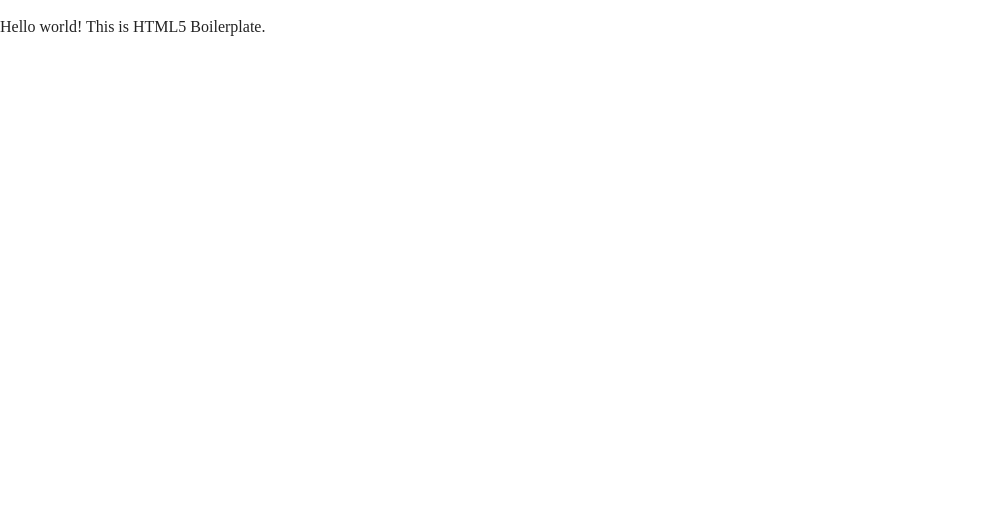
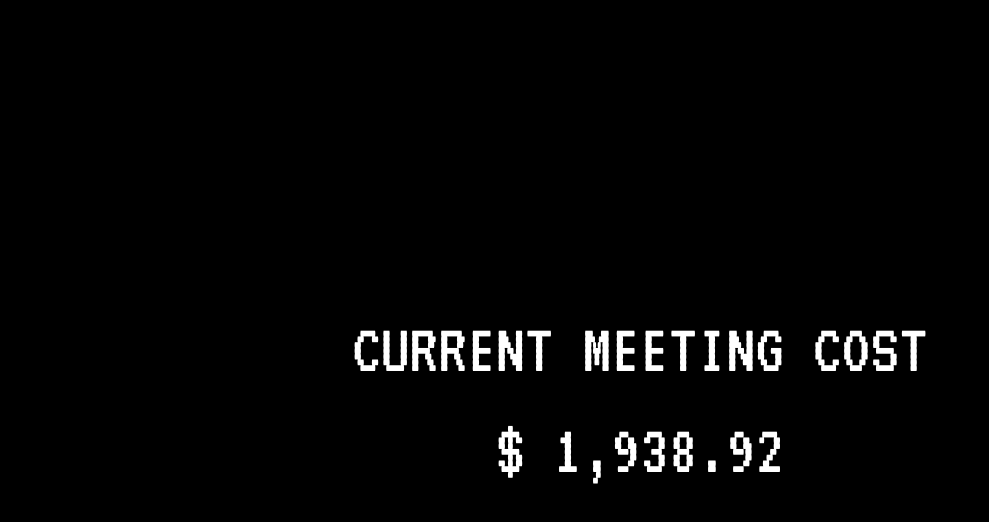
Before and after one commit to usehaystack/meeting-cost, a plain HTML site: page web/index.html in a window 1280 px wide. Shown: the whole page, without its empty margins (0-989 px from the left). Drawn offline with nearby package versions, Linux system fonts and the light colour scheme.

Commit message:
Mock up the simple design in HTML

```diff
--- a/web/css/main.css
+++ b/web/css/main.css
@@ -1,3 +1,5 @@
+@import url('https://fonts.googleapis.com/css?family=VT323');
+
 /*! HTML5 Boilerplate v7.1.0 | MIT License | https://html5boilerplate.com/ */
 
 /* main.css 1.0.0 | MIT License | https://github.com/h5bp/main.css#readme */
@@ -104,18 +106,38 @@ textarea {
 
 
 
+body {
+  background: black;
+  color: white;
+}
 
+.outer {
+  display: table;
+  position: absolute;
+  top: 0;
+  left: 0;
+  height: 100%;
+  width: 100%;
+}
 
+.middle {
+  display: table-cell;
+  vertical-align: middle;
+}
 
+.inner {
+  margin-left: auto;
+  margin-right: auto;
+  width: 100%;
+}
 
-
-
-
-
-
-
-
-
+#title, #score {
+  font-family: 'VT323', monospace;
+  font-size: 72px;
+  text-align: center;
+  margin: 0;
+  padding: 0;
+}
 
  /* ==========================================================================
    Helper classes
--- a/web/index.html
+++ b/web/index.html
@@ -17,13 +17,16 @@
 </head>
 
 <body>
-  <!-- Add your site or application content here -->
-  <p>Hello world! This is HTML5 Boilerplate.</p>
+  <div class="outer">
+    <div class="middle">
+      <div class="inner">
+        <p id="title">CURRENT MEETING COST</p>
+        <p id="score">$ 1,938.92</p>
+      </div>
+    </div>
+  </div>
+
   <script src="js/vendor/modernizr-3.7.1.min.js"></script>
-  <script src="https://code.jquery.com/jquery-3.3.1.min.js" integrity="sha256-FgpCb/KJQlLNfOu91ta32o/NMZxltwRo8QtmkMRdAu8=" crossorigin="anonymous"></script>
-  <script>window.jQuery || document.write('<script src="js/vendor/jquery-3.3.1.min.js"><\/script>')</script>
-  <script src="js/plugins.js"></script>
-  <script src="js/main.js"></script>
 
 </body>
 
```
Also changed, not shown: web/humans.txt, 1 other file.
